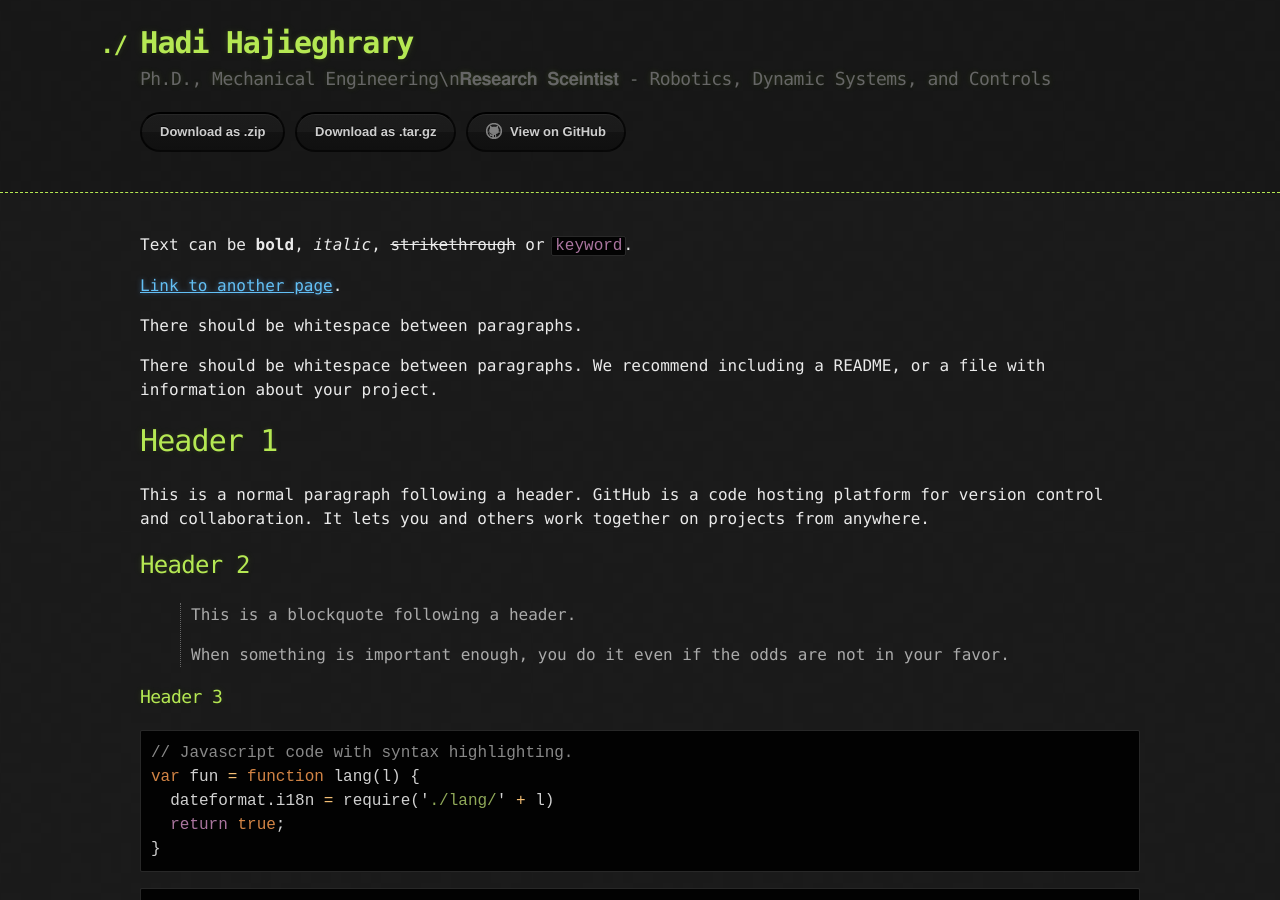
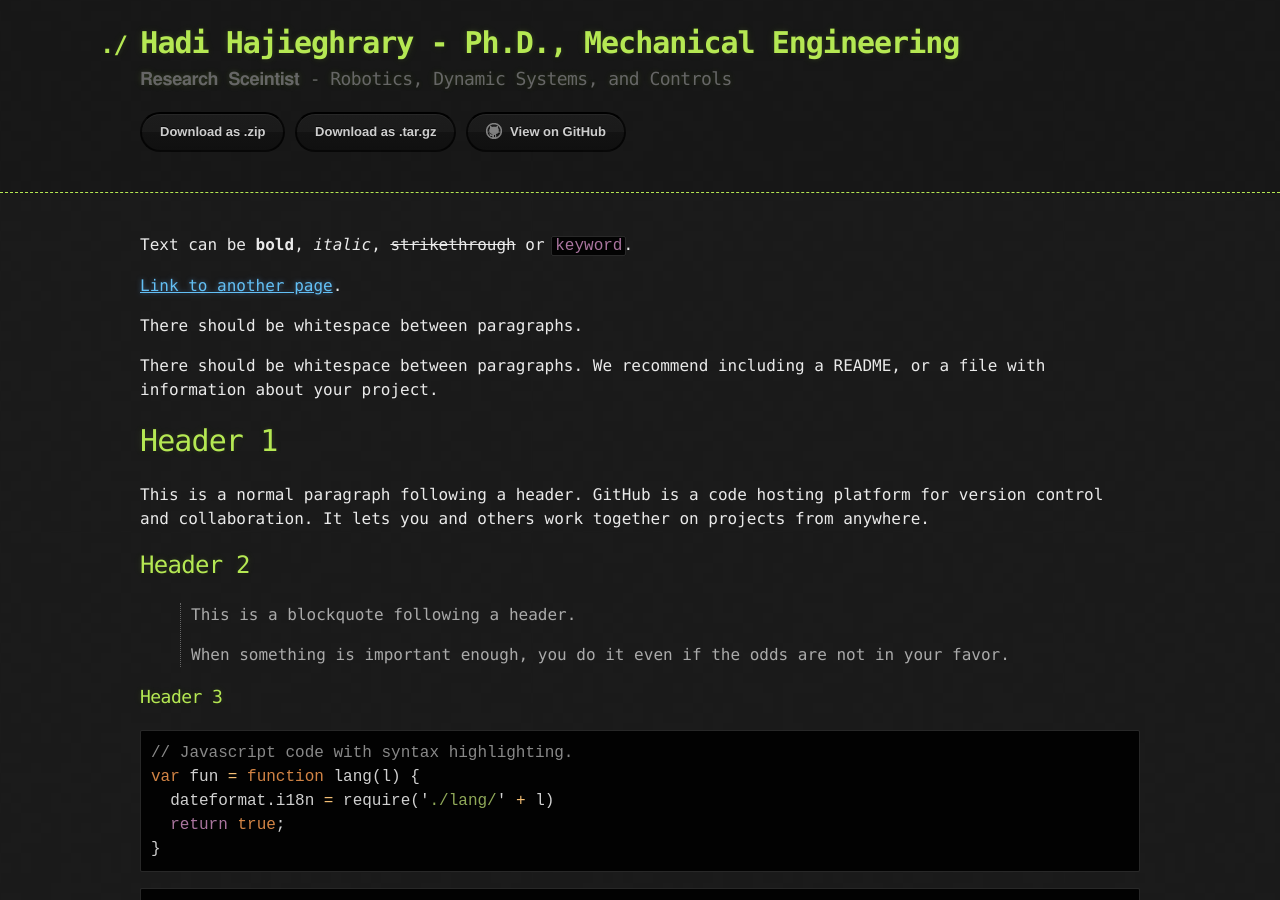
Before and after one commit to Hadi-Hajieghrary/Hadi-Hajieghrary.github.io, a Jekyll site: the page built from index.md, in a window 1280 px wide and 900 px high. Built offline with Jekyll 4.4.1, drawn with Linux system fonts in a browser that asks for light colours.

Commit message:
Gradual Chanes 2

```diff
--- a/_config.yml
+++ b/_config.yml
@@ -1,5 +1,5 @@
-title: Hadi Hajieghrary
-description: Ph.D., Mechanical Engineering\n𝐑𝐞𝐬𝐞𝐚𝐫𝐜𝐡 𝐒𝐜𝐞𝐢𝐧𝐭𝐢𝐬𝐭 - 𝚁𝚘𝚋𝚘𝚝𝚒𝚌𝚜, 𝙳𝚢𝚗𝚊𝚖𝚒𝚌 𝚂𝚢𝚜𝚝𝚎𝚖𝚜, 𝚊𝚗𝚍 𝙲𝚘𝚗𝚝𝚛𝚘𝚕𝚜
+title: Hadi Hajieghrary - Ph.D., Mechanical Engineering
+description: 𝐑𝐞𝐬𝐞𝐚𝐫𝐜𝐡 𝐒𝐜𝐞𝐢𝐧𝐭𝐢𝐬𝐭 - 𝚁𝚘𝚋𝚘𝚝𝚒𝚌𝚜, 𝙳𝚢𝚗𝚊𝚖𝚒𝚌 𝚂𝚢𝚜𝚝𝚎𝚖𝚜, 𝚊𝚗𝚍 𝙲𝚘𝚗𝚝𝚛𝚘𝚕𝚜
 show_downloads: true
 google_analytics:
 theme: jekyll-theme-hacker
```
